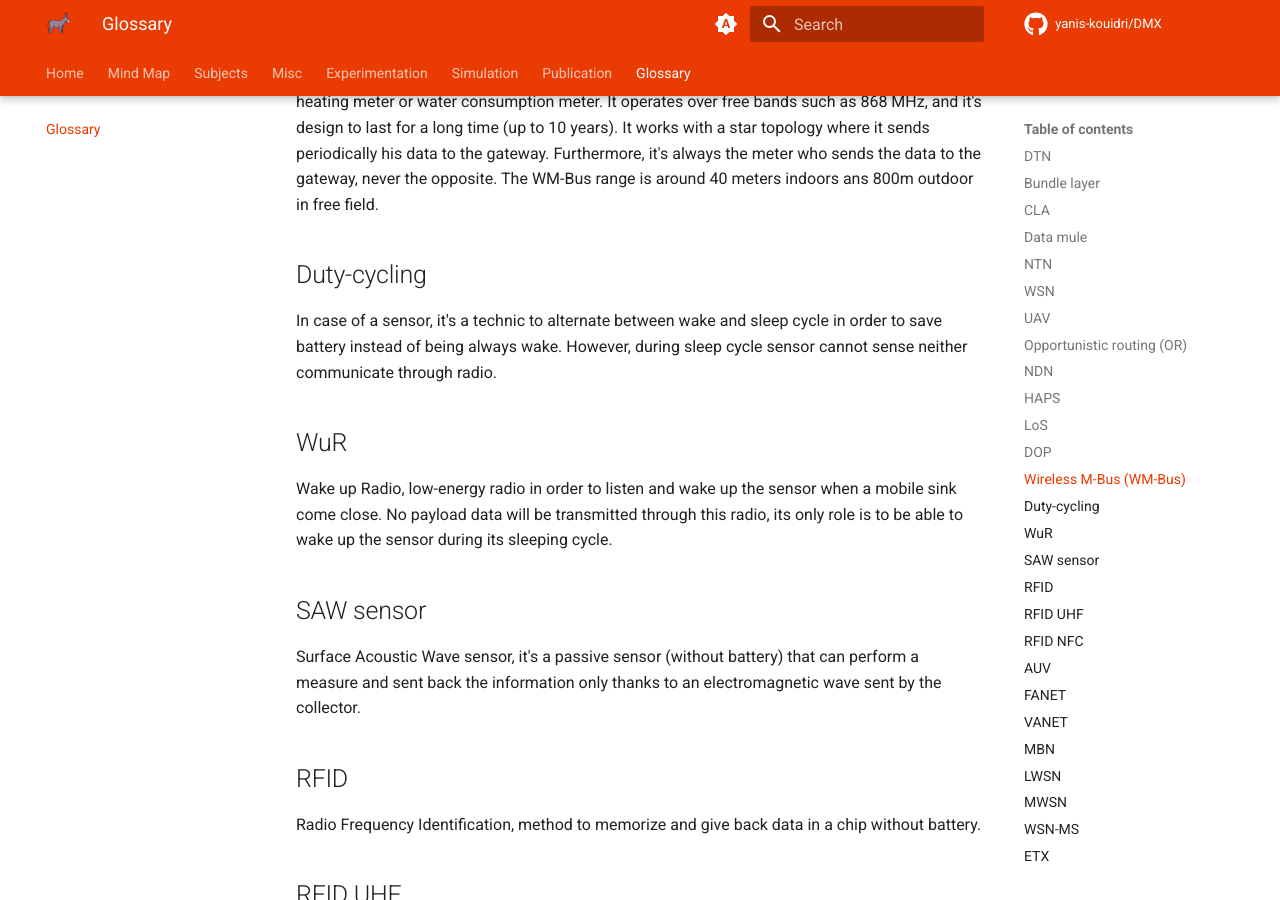
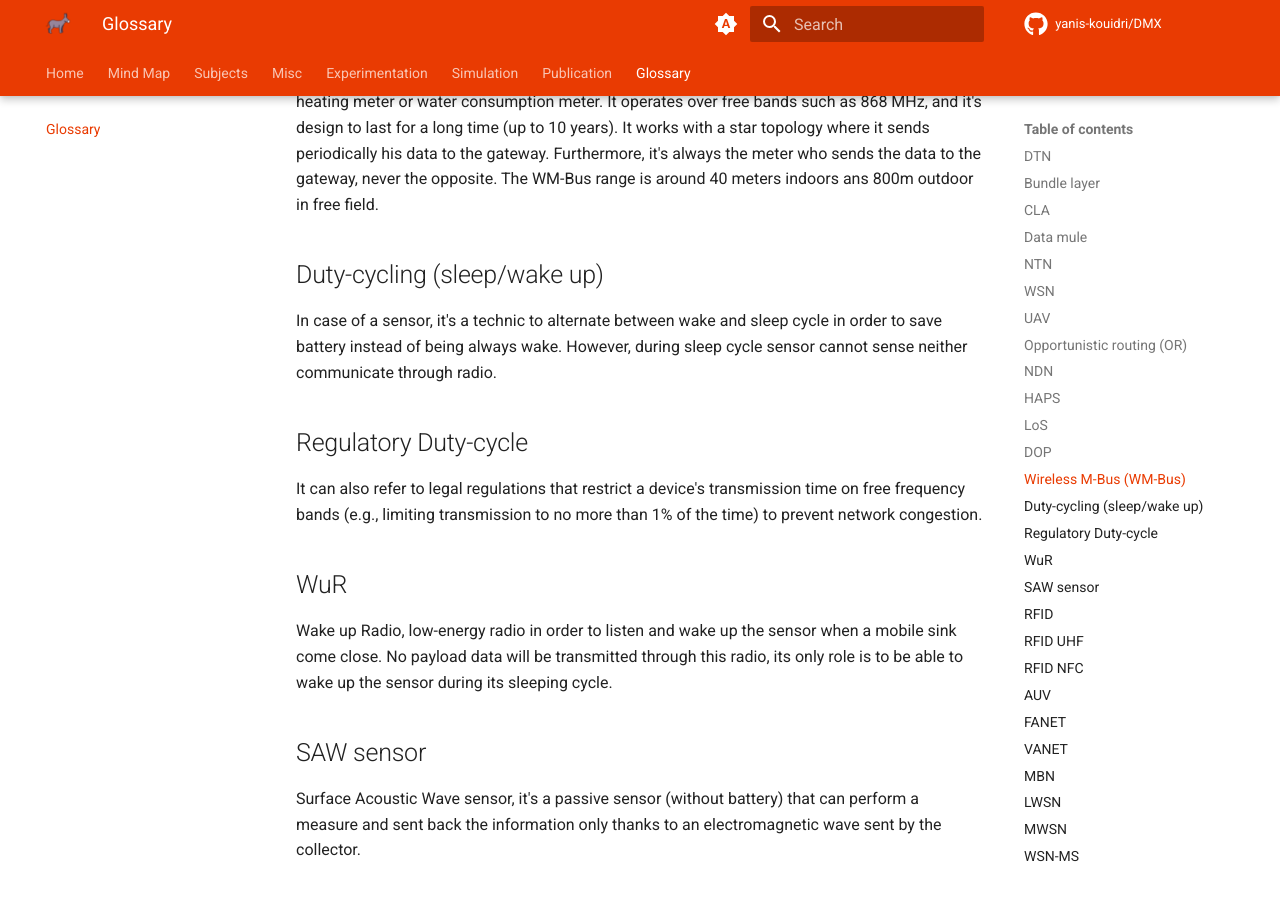
Before and after one commit to Yanis-Kouidri/DMX, an MkDocs documentation site: the page built from docs/glossary.md, in a window 1280 px wide and 900 px high, scrolled down 2916 px. Built offline with MkDocs 1.6.1 and Material for MkDocs 9.7.7, drawn with Linux system fonts in a browser that asks for light colours; comment, search, counter and statistics services are not loaded.

Commit message:
feat: add definitions

```diff
--- a/docs/glossary.md
+++ b/docs/glossary.md
@@ -58,9 +58,13 @@
 
 Wireless M-Bus is an open standard (EN 13757-4) optimized for automatic reading of meter such heating meter or water consumption meter. It operates over free bands such as 868 MHz, and it's design to last for a long time (up to 10 years). It works with a star topology where it sends periodically his data to the gateway. Furthermore, it's always the meter who sends the data to the gateway, never the opposite. The WM-Bus range is around 40 meters indoors ans 800m outdoor in free field.
 
-## Duty-cycling
+## Duty-cycling (sleep/wake up)
 
 In case of a sensor, it's a technic to alternate between wake and sleep cycle in order to save battery instead of being always wake. However, during sleep cycle sensor cannot sense neither communicate through radio.
+
+## Regulatory Duty-cycle
+
+It can also refer to legal regulations that restrict a device's transmission time on free frequency bands (e.g., limiting transmission to no more than 1% of the time) to prevent network congestion.
 
 ## WuR
 
```
